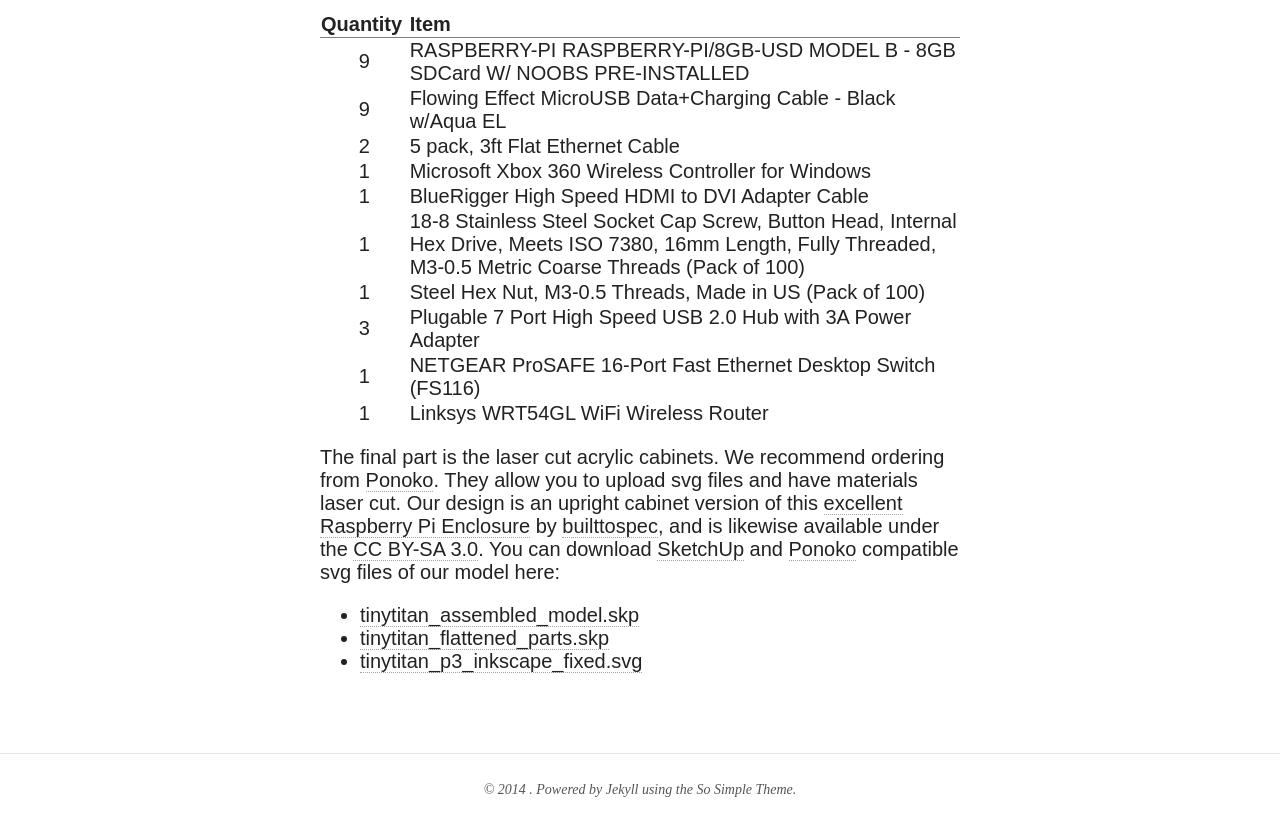
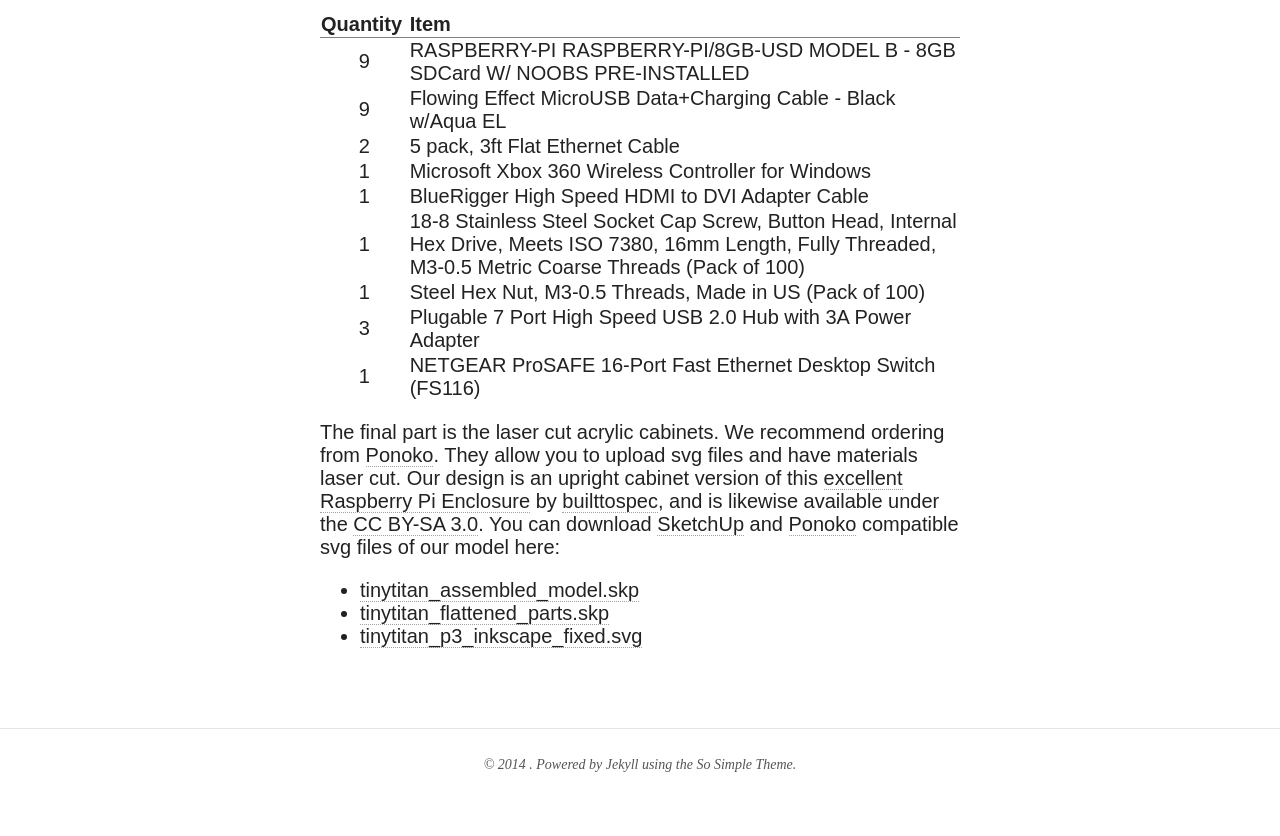
Before and after one commit to TinyTitan/tinytitan.github.io, a Jekyll site: the page built from index.md, in a window 1280 px wide and 900 px high, scrolled down 1897 px. Shown: the top 836 px of the window. Built offline with Jekyll 4.4.1, drawn with Linux system fonts in a browser that asks for light colours; nearby versions of some CDN libraries.

Commit message:
Questions about router, remove from parts list

```diff
--- a/index.md
+++ b/index.md
@@ -35,7 +35,6 @@
 | 1              | [Steel Hex Nut, M3-0.5 Threads, Made in US (Pack of 100)](http://www.amazon.com/gp/product/B000NBIH92/)                                                                                                              |
 | 3              | [Plugable 7 Port High Speed USB 2.0 Hub with 3A Power Adapter](http://www.amazon.com/gp/product/B003Z4G3I6/)                                                                                                         |
 | 1              | [NETGEAR ProSAFE 16-Port Fast Ethernet Desktop Switch (FS116)](http://www.amazon.com/NETGEAR-ProSAFE-16-Port-Ethernet-Desktop/dp/B000063UZW/)                                                                       |
-| 1              | [Linksys WRT54GL WiFi Wireless Router](http://www.amazon.com/Linksys-WRT54GL-Wireless-G-Broadband-Router/dp/B000BTL0OA/)                                                                       |
 {: rules="groups"}
 
 The final part is the laser cut acrylic cabinets. We recommend ordering from [Ponoko](http://www.ponoko.com). They allow you to upload svg files and have materials laser cut. Our design is an upright cabinet version of this [excellent Raspberry Pi Enclosure](http://www.thingiverse.com/thing:25100) by [builttospec](http://www.thingiverse.com/builttospec), and is likewise available under the [CC BY-SA 3.0](http://creativecommons.org/licenses/by-sa/3.0). You can download [SketchUp](http://www.sketchup.com) and [Ponoko](https://www.ponoko.com/) compatible svg files of our model here:
```
